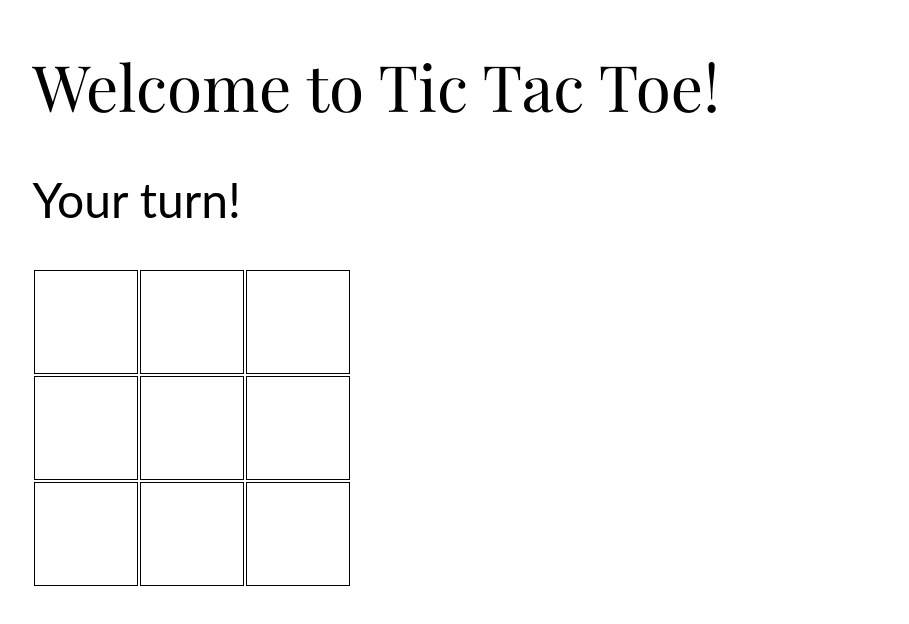
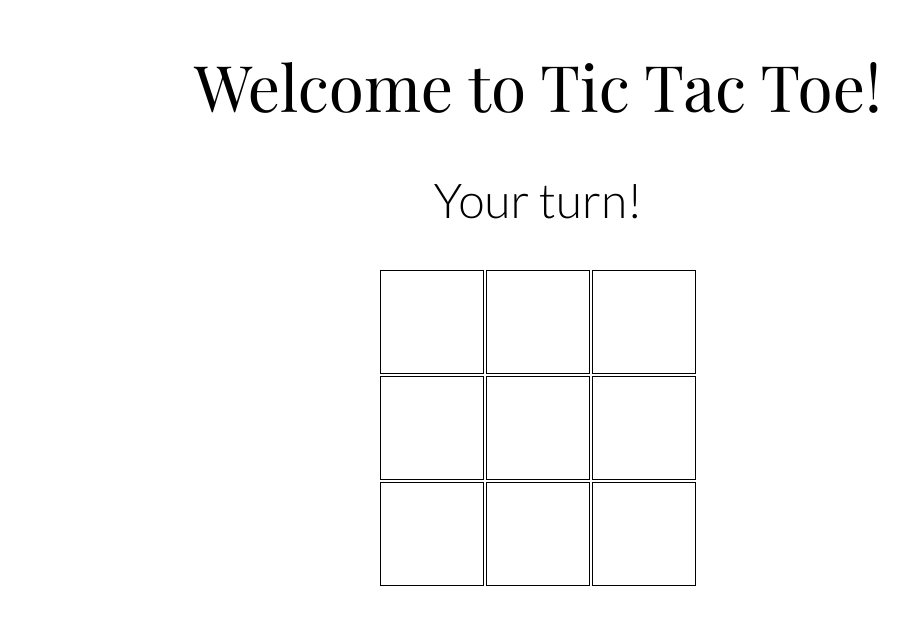
Before and after one commit to becca-bailey/tttaas-js, a plain HTML site: page index.html in a window 1280 px wide. Shown: the whole page, without its empty margins (102-1011 px from the left). Drawn offline with nearby package versions, Linux system fonts and the light colour scheme.

Commit message:
Small CSS changes

```diff
--- a/index.html
+++ b/index.html
@@ -5,6 +5,7 @@
     <title>Tic Tac Toe as a Service</title>
     <link rel="stylesheet" href="style.css" media="screen" title="no title" charset="utf-8">
     <link href="https://fonts.googleapis.com/css?family=Playfair+Display" rel="stylesheet">
+    <link href="https://fonts.googleapis.com/css?family=Lato:300" rel="stylesheet">
     <script type="text/javascript" src="lib/jquery-git.min.js"></script>
     <script type="text/javascript" src="src/tic-tac-toe.js"></script>
     <script type="text/javascript" src="src/ui.js"></script>
@@ -12,7 +13,7 @@
     <script type="text/javascript" src="src/HttpClient.js"></script>
   </head>
   <body>
-    <div class="container">
+    <div class="container game-view">
       <h1 id="title">Welcome to Tic Tac Toe!</h1>
       <h2 id="turn-label">Your turn!</h2>
       <table id="board">
--- a/style.css
+++ b/style.css
@@ -18,3 +18,16 @@ td.grid_3 {
   width: 100px;
   height: 100px;
 }
+
+.game-view {
+  text-align: center;
+}
+
+#board {
+  margin: 0 auto;
+}
+
+td {
+  font-size: 3em;
+  font-family: "Playfair Display", serif;
+}
```
